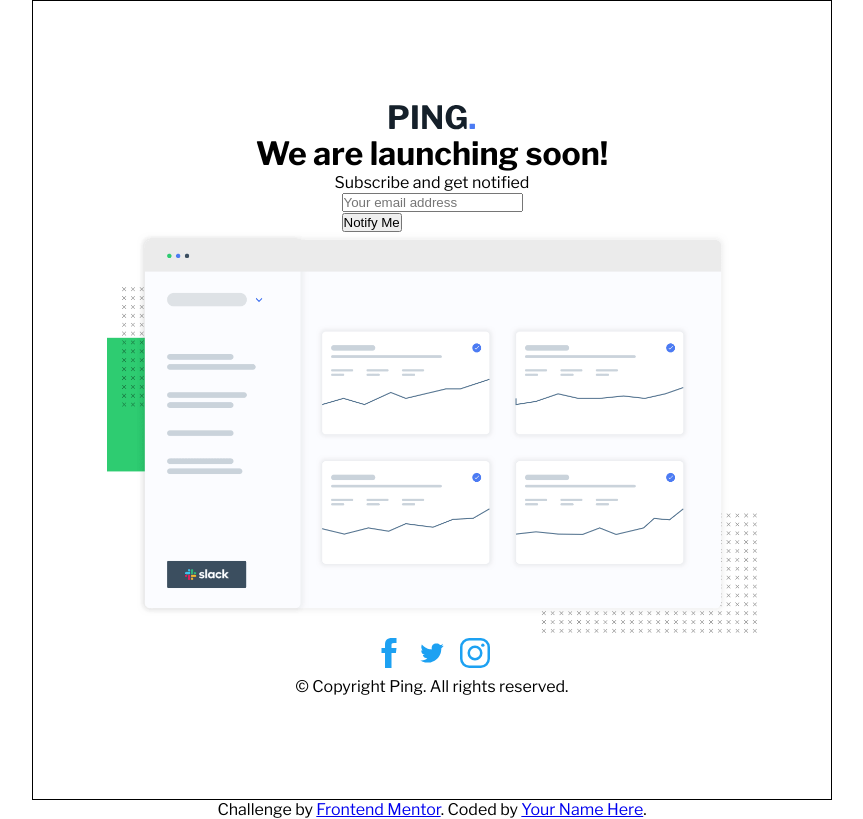
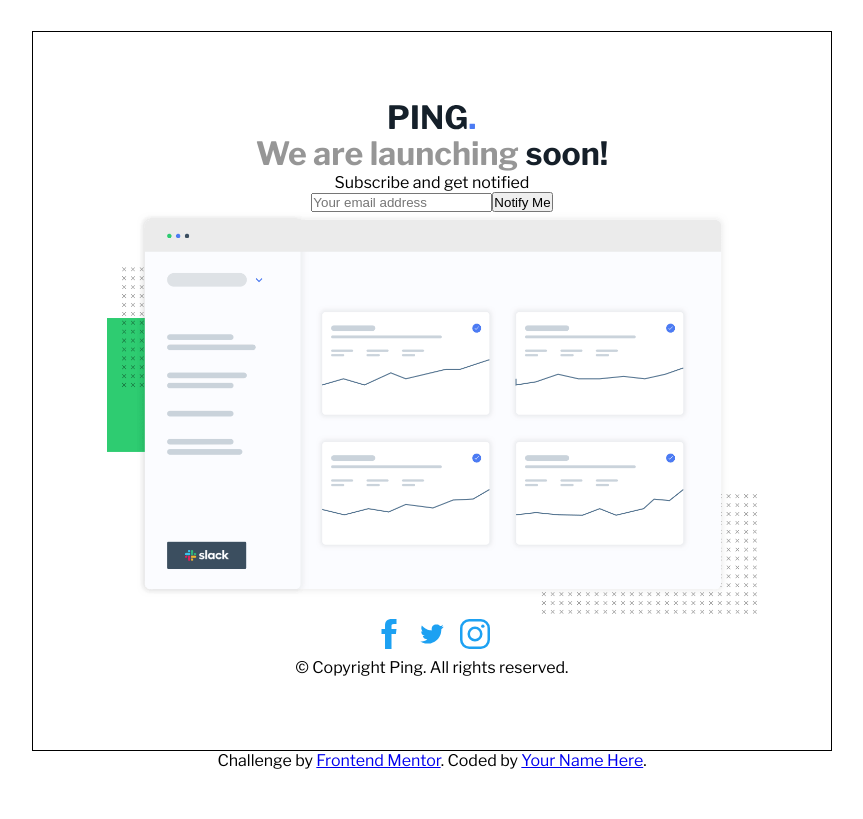
Before and after one commit to thelastmedici/JS_LEARNING, a plain HTML site: page ping-coming-soon-page/index.html in a window 1280 px wide. Shown: the whole page, without its empty margins (208-1071 px from the left). Drawn offline with nearby package versions, Linux system fonts and the light colour scheme.

Commit message:
added some styles

```diff
--- a/ping-coming-soon-page/index.html
+++ b/ping-coming-soon-page/index.html
@@ -13,13 +13,13 @@
 <body>
 
   <div class="container">
-    <div class="img">
+    <div class="brand-img">
       <img src="./images/logo.svg" alt="logo-image">
     </div>
     <h1 class="header">We are launching <span>soon!</span></h1>
     <p class="text">Subscribe and get notified</p>
 
-    <div class="Notify">
+    <div class="notify">
       <form action="">
       <input type="email" id="email" name="email" placeholder="Your email address">
       </form>
--- a/ping-coming-soon-page/styles.css
+++ b/ping-coming-soon-page/styles.css
@@ -22,9 +22,19 @@ body {
     align-items: center;
     width: 800px;
     max-height: 1440px;
-    height: 100vh;
+    height: 90vh;
     border: 1px solid black;
 
+}
+h1{
+    color: hsl(0, 0%, 59%);
+
+    & span{
+        color: hsl(209, 33%, 12%)
+    }
+}
+.notify{
+    display: flex;
 }
 .dashboard img{
     width: 650px;
```
